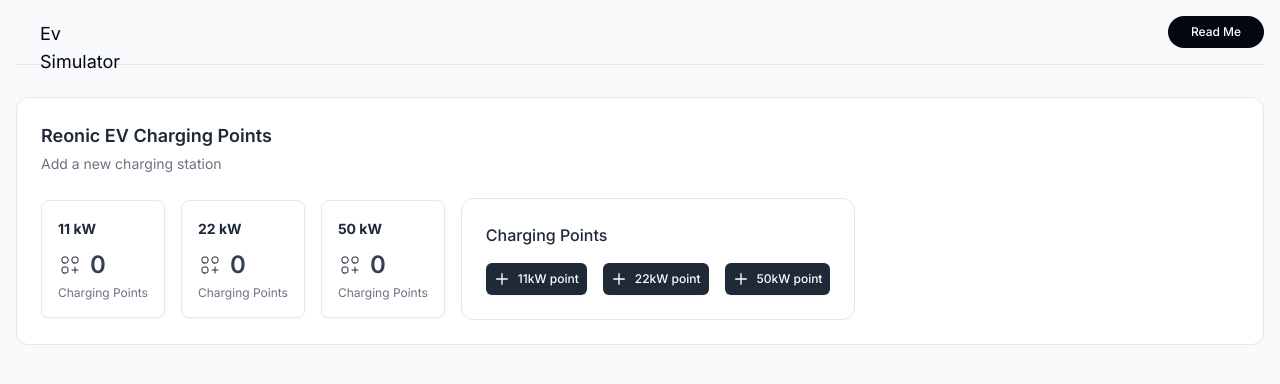
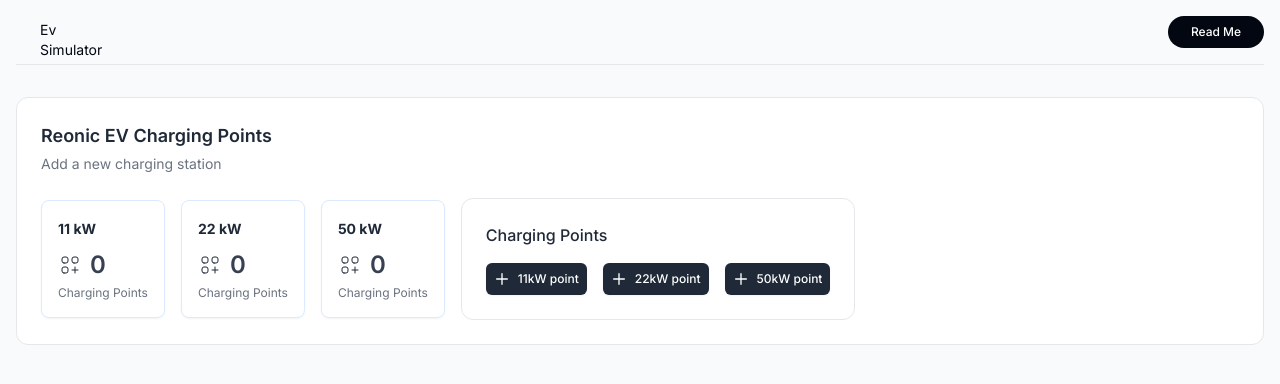
Before and after one commit to Samanthkumarsg/Reonic-EV-Simulator, a React (Vite) app: page / in a window 1280 px wide. Shown: the top 384 px of the page. Built offline with nearby package versions, Linux system fonts and the light colour scheme.

Commit message:
Update Header.tsx

```diff
--- a/src/components/Header.tsx
+++ b/src/components/Header.tsx
@@ -4,7 +4,7 @@ const Header: React.FC = () => {
     return (
         <div className="w-full border-b py-4 flex items-center justify-between ">
             <div className="px-6">
-                <h1 className="text-lg text-gray-950 h-6 w-[74px]">Ev Simulator </h1>
+                <h1 className="text-sm text-gray-950 h-6 w-[74px]">Ev Simulator </h1>
             </div>
             <div className="">
                 <a
```
